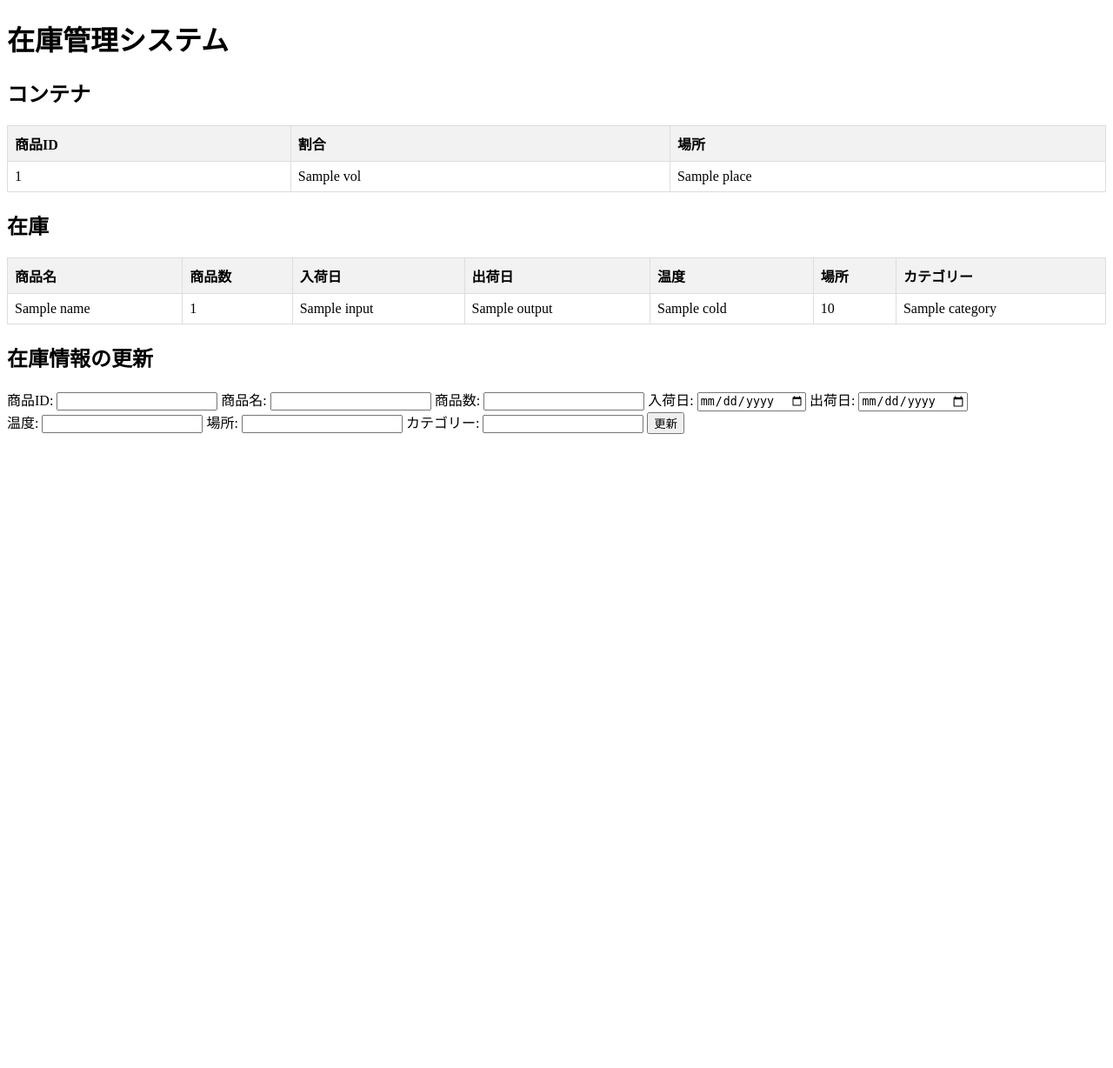
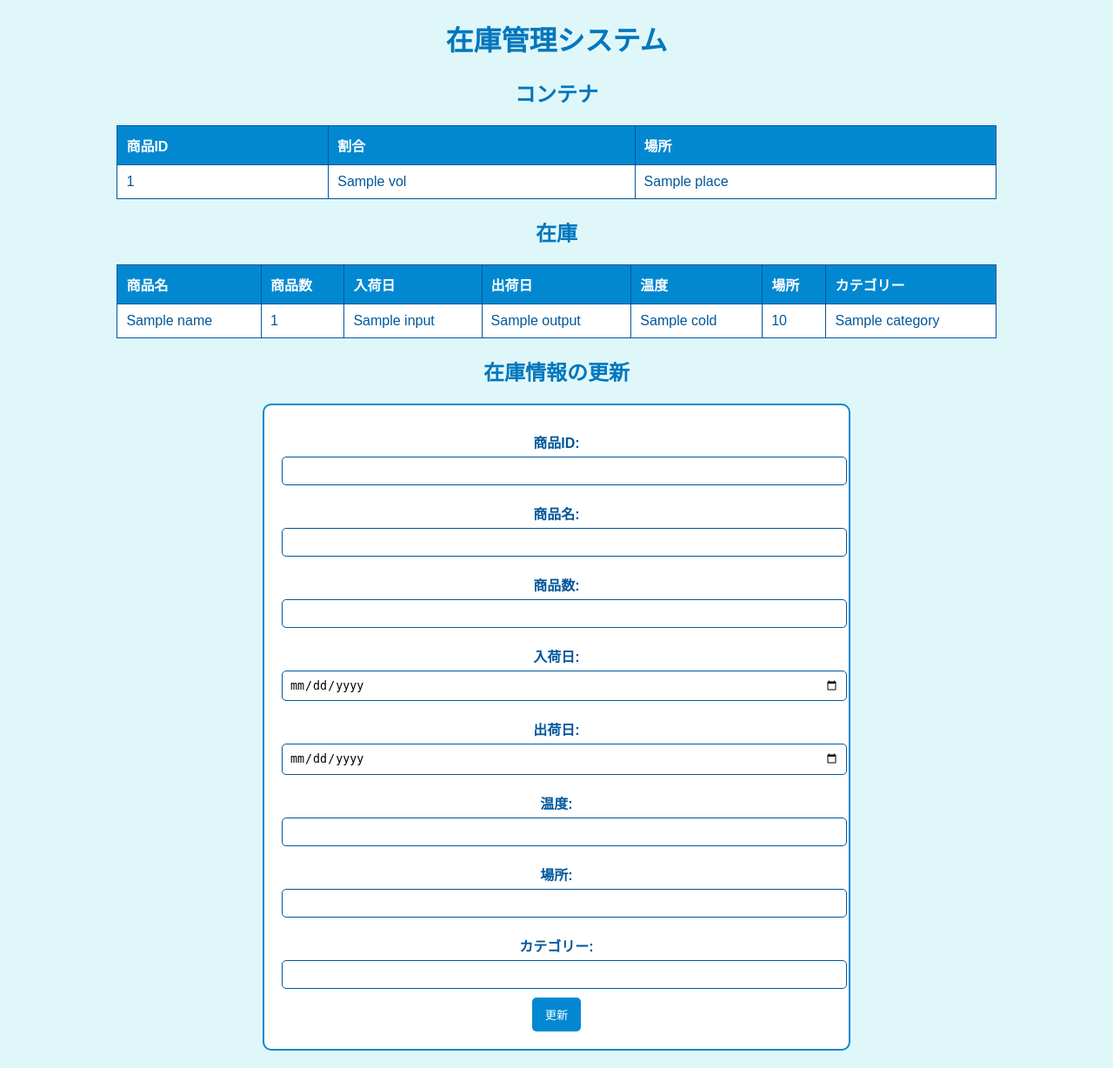
Before and after one commit to Yu-7777/kitHack, a Python web app: template templates/test.html in a window 1280 px wide. Shown: the whole page at 87% size. Before the commit the page ends 499 px from the top, so only its background shows below. Run offline with Jinja, Linux system fonts and the light colour scheme; the template is opened without the code that fills it: most values are stand-ins (such as "Sample title", 1, 10 or a date in 2020).

Commit message:
場所のカラム名変更_データベースの追加

```diff
--- a/setup/createtable.py
+++ b/setup/createtable.py
@@ -11,10 +11,11 @@ def createTable():
     CREATE TABLE IF NOT EXISTS zaiko (
         id INTEGER PRIMARY KEY AUTOINCREMENT,
         name TEXT NOT NULL,
+        num INTEGER,
         input DATE,
         output DATE,
         cold INTEGER,
-        price INTEGER,
+        place_stock TEXT,
         category TEXT
     );
     """)
--- a/templates/test.html
+++ b/templates/test.html
@@ -5,17 +5,60 @@
     <meta name="viewport" content="width=device-width, initial-scale=1.0">
     <title>在庫管理システム</title>
     <style>
+        body {
+            font-family: Arial, sans-serif;
+            background-color: #e0f7fa;
+            color: #01579b;
+            text-align: center;
+        }
         table {
-            width: 100%;
+            width: 80%;
+            margin: 20px auto;
             border-collapse: collapse;
+            background-color: #ffffff;
         }
         th, td {
-            border: 1px solid #ddd;
-            padding: 8px;
+            border: 1px solid #01579b;
+            padding: 10px;
             text-align: left;
         }
         th {
-            background-color: #f2f2f2;
+            background-color: #0288d1;
+            color: white;
+        }
+        h1, h2 {
+            color: #0277bd;
+        }
+        form {
+            background-color: #ffffff;
+            padding: 20px;
+            width: 50%;
+            margin: 20px auto;
+            border: 2px solid #0288d1;
+            border-radius: 10px;
+        }
+        label {
+            display: block;
+            margin: 10px 0 5px;
+            font-weight: bold;
+        }
+        input {
+            width: 100%;
+            padding: 8px;
+            margin-bottom: 10px;
+            border: 1px solid #01579b;
+            border-radius: 5px;
+        }
+        button {
+            background-color: #0288d1;
+            color: white;
+            padding: 10px 15px;
+            border: none;
+            cursor: pointer;
+            border-radius: 5px;
+        }
+        button:hover {
+            background-color: #0277bd;
         }
     </style>
 </head>
@@ -61,7 +104,7 @@
                 <td>{{ input }}</td>
                 <td>{{ output }}</td>
                 <td>{{ cold }}</td>
-                <td>{{ price }}</td>
+                <td>{{ place_stock }}</td>
                 <td>{{ category }}</td>
             </tr>
             {% endfor %}
@@ -83,7 +126,7 @@
         <input type="date" id="arrival_date" name="arrival_date">
 
         <label for="shipment_date">出荷日:</label>
-        <input type="date" id="shipment_date" name="shipment_date"><br>
+        <input type="date" id="shipment_date" name="shipment_date">
 
         <label for="temperature">温度:</label>
         <input type="text" id="temperature" name="temperature">
```
